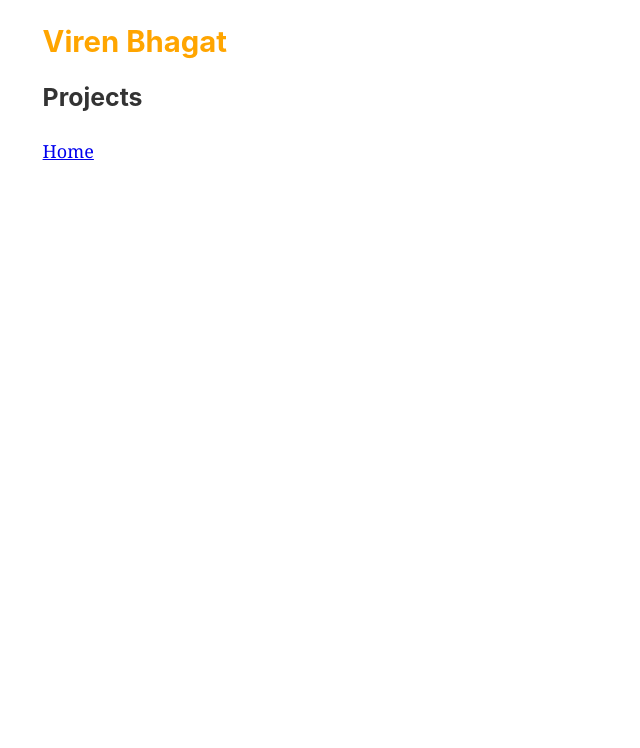
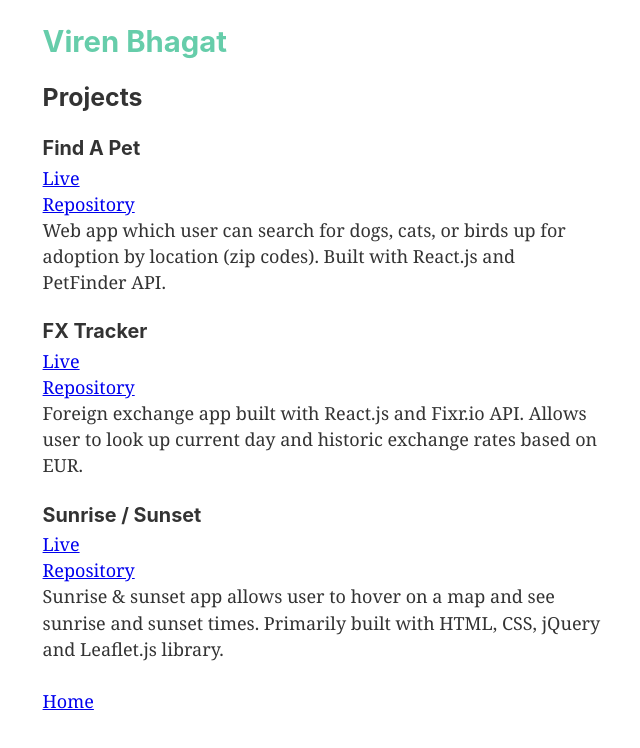
Before and after one commit to virenb/www.virenb.me, a Gatsby site: page /projects in a window 1280 px wide. Shown: the whole page, without its empty margins (317-957 px from the left). Built offline with nearby package versions, Linux system fonts and the light colour scheme; Gatsby itself is replaced by a stand-in of ours.

Commit message:
Added project markdown files, small styling updates

```diff
--- a/gatsby-config.js
+++ b/gatsby-config.js
@@ -13,8 +13,13 @@ module.exports = {
     },
     'gatsby-transformer-sharp',
     'gatsby-plugin-sharp',
-    // this (optional) plugin enables Progressive Web App + Offline functionality
-    // To learn more, visit: https://gatsby.app/offline
-    // 'gatsby-plugin-offline',
+    'gatsby-transformer-remark',
+    {
+      resolve: 'gatsby-source-filesystem',
+      options: {
+        path: `${__dirname}/src/projects`,
+        name: 'projects',
+      },
+    },
   ],
 };
--- a/package.json
+++ b/package.json
@@ -10,7 +10,8 @@
     "gatsby-plugin-offline": "^2.0.11",
     "gatsby-plugin-react-helmet": "^3.0.0",
     "gatsby-plugin-sharp": "^2.0.7",
-    "gatsby-source-filesystem": "^2.0.4",
+    "gatsby-source-filesystem": "^2.0.8",
+    "gatsby-transformer-remark": "^2.1.12",
     "gatsby-transformer-sharp": "^2.1.4",
     "react": "^16.5.1",
     "react-dom": "^16.5.1",
--- a/src/components/header.js
+++ b/src/components/header.js
@@ -15,7 +15,7 @@ const Header = ({ siteTitle }) => (
           to="/"
           style={{
             textDecoration: 'none',
-            color: 'orange'
+            color: 'mediumaquamarine',
           }}
         >
           {siteTitle}
--- a/src/pages/projects.js
+++ b/src/pages/projects.js
@@ -1,13 +1,45 @@
 import React from 'react';
-import { Link } from 'gatsby';
+import { Link, graphql } from 'gatsby';
 
 import Layout from '../components/layout';
 
-const SecondPage = () => (
-  <Layout>
-    <h3>Projects</h3>
-    <Link to="/">Home</Link>
-  </Layout>
-);
+const SecondPage = ({ data }) => {
+  console.log(data);
+  return (
+    <Layout>
+      <h3>Projects</h3>
+      <div>{data.allMarkdownRemark.edges.map(({node}) => {
+        return (
+          <div>
+          <h3 style={{ fontSize: '1.1rem', marginBottom: '5px'}}>{node.frontmatter.title}</h3>
+          <a href={node.frontmatter.url} target="_blank">Live</a>
+          <br />
+            <a href={node.frontmatter.repo} target="_blank">Repository</a>
+          <p>{node.frontmatter.description}</p>
+          </div>
+        )
+      })}</div>
+      <Link to="/">Home</Link>
+    </Layout>
+  )
+}
+
 
 export default SecondPage;
+
+export const query = graphql`
+  query {
+    allMarkdownRemark {
+    edges {
+      node {
+        frontmatter {
+          title
+          description
+          url
+          repo
+        }
+      }
+    }
+  }
+  }
+`
--- /dev/null
+++ b/src/projects/find-a-pet/index.md
@@ -0,0 +1,6 @@
+---
+title: "Find A Pet"
+description: "Web app which user can search for dogs, cats, or birds up for adoption by location (zip codes). Built with React.js and PetFinder API."
+url: "https://findapet.netlify.com"
+repo: "https://github.com/virenb/find-a-pet"
+---
--- /dev/null
+++ b/src/projects/fx-tracker/index.md
@@ -0,0 +1,6 @@
+---
+title: "FX Tracker"
+description: "Foreign exchange app built with React.js and Fixr.io API. Allows user to look up current day and historic exchange rates based on EUR."
+url: "https://fx-tracker.netlify.com/"
+repo: "https://github.com/virenb/fx-tracker"
+---
--- /dev/null
+++ b/src/projects/sunrise-sunset/index.md
@@ -0,0 +1,6 @@
+---
+title: "Sunrise / Sunset"
+description: "Sunrise & sunset app allows user to hover on a map and see sunrise and sunset times. Primarily built with HTML, CSS, jQuery and Leaflet.js library."
+url: "https://virenb.github.io/sun-api"
+repo: "https://github.com/virenb/sun-api"
+---
```
